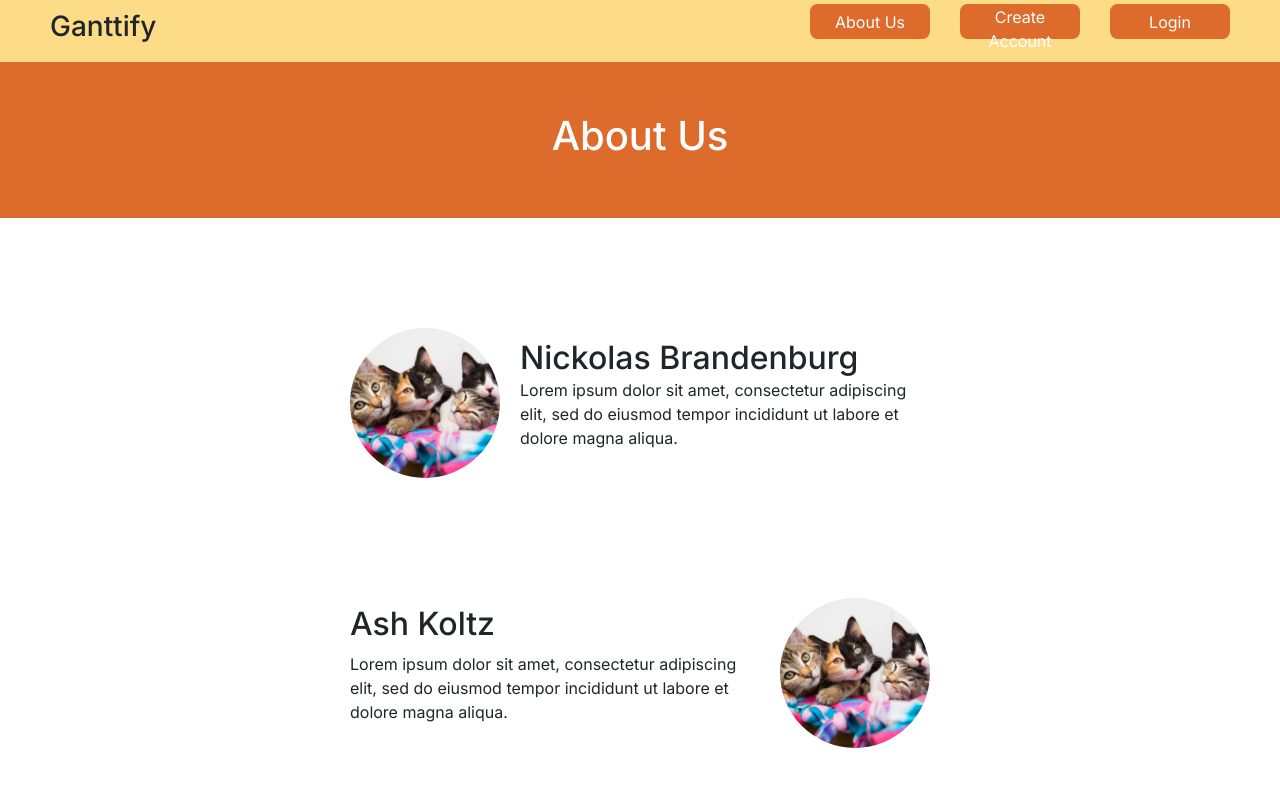
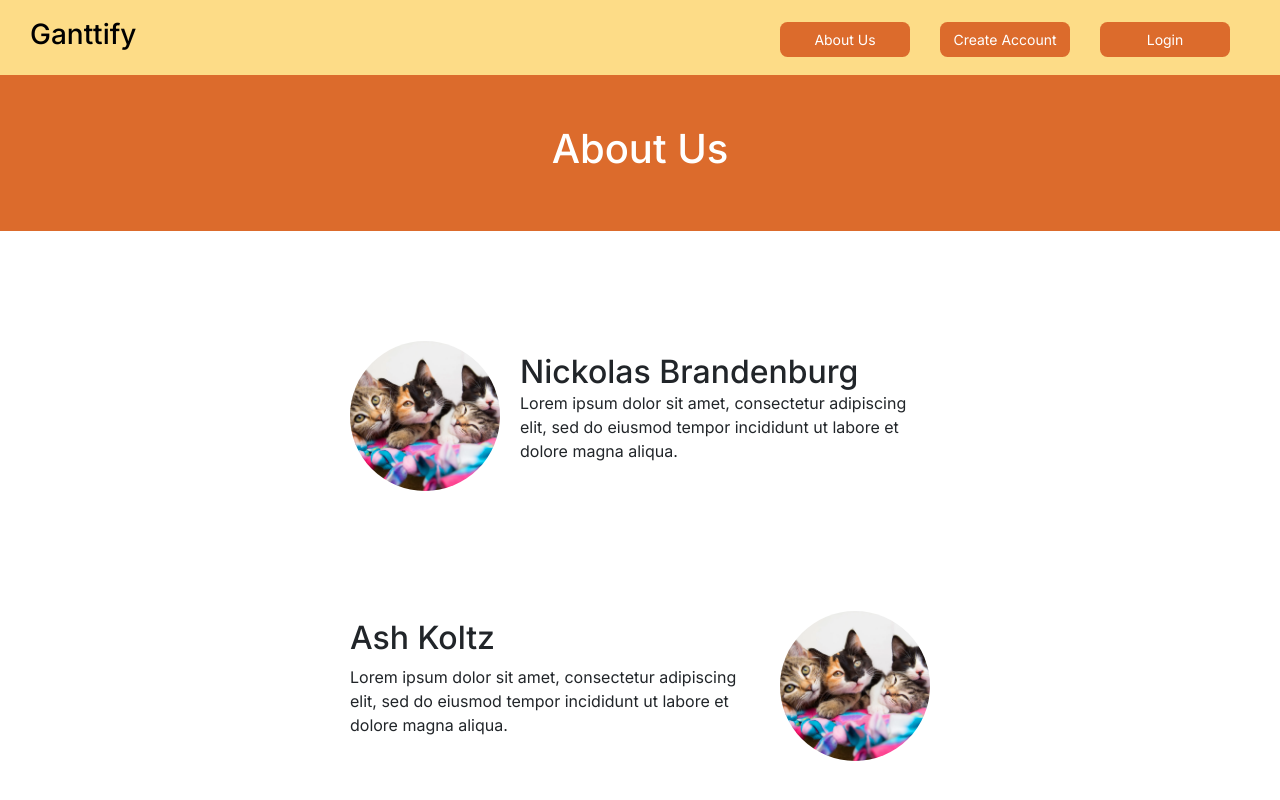
Before and after one commit to 45DegreeAngl/not_so_small_project-COP4331, a React (Create React App) app in the folder frontend/: page /about-us in a window 1280 px wide. Shown: the top 800 px of the page. Built offline with nearby package versions, Linux system fonts and the light colour scheme.

Commit message:
starting to work on dashboard page

```diff
--- /dev/null
+++ b/frontend/src/components/Dashboard.css
@@ -0,0 +1,10 @@
+body{
+    font-family: "Inter", sans-serif;
+    margin: 0;
+    padding: 0;
+}
+.topDiv {
+    background-color: #DC6B2C;
+    color: white;
+    text-align: center;
+}
--- /dev/null
+++ b/frontend/src/components/Dashboard.js
@@ -0,0 +1,22 @@
+import React, { useState } from 'react';
+import { Link } from "react-router-dom";
+import './Dashboard.css';
+const app_name = 'ganttify-5b581a9c8167';
+
+function buildPath(route) {
+    if (process.env.NODE_ENV === 'production') {
+      return 'https://' + app_name + '.herokuapp.com/' + route;
+    } else {
+      return 'http://localhost:5000/' + route;
+    }
+}
+
+function Dashboard(){
+    return (
+        <div class ="container">
+            Hey
+        </div>
+    );
+}
+
+export default Dashboard;
--- /dev/null
+++ b/frontend/src/components/DashboardNavBar.css
@@ -0,0 +1,30 @@
+body{
+    font-family: "Inter", sans-serif;
+    margin: 0;
+    padding: 0;
+}
+.navBarBody {
+    background-color: #DC6B2C;
+    height:100% !important;
+    width:11% !important;
+    float:left;
+    text-align: left;
+    padding-bottom: 100%;
+}
+.navBtn {
+    justify-content: left;
+    background-color: white !important;
+    color: white !important;
+    text-align: left !important;
+    width: 95% !important;
+    height: 8px;
+    margin-top:20px;
+}
+.topNavBtn{
+    margin-top: 30px !important;
+}
+.navBtnText{
+    color:black;
+    font-size: 16px;
+    text-align: left !important;
+}
--- /dev/null
+++ b/frontend/src/components/DashboardNavBar.js
@@ -0,0 +1,18 @@
+import {Link } from "react-router-dom";
+import "./DashboardNavBar.css"
+
+const app_name = 'ganttify-5b581a9c8167'
+
+function DasboardNavBar()
+{
+    return(
+        <div class = "container navBarBody">
+                <button id ="User Dashboard" class = "btn navBtn topNavBtn"><span class = "navBtnText">User Dashboard</span></button>
+                <button id ="Create Project" class ="btn navBtn"><span class = "navBtnText">Create Project</span></button>
+                <button id ="Recently Deleted" class ="btn navBtn"><span class = "navBtnText">Recently Deleted</span></button>
+        </div>
+    );
+
+}
+
+export default DasboardNavBar;
--- a/frontend/src/components/Login.css
+++ b/frontend/src/components/Login.css
@@ -1,3 +1,45 @@
+body{
+    font-family: "Inter", sans-serif;
+    margin: 0;
+    padding: 0;
+}
+.topDiv {
+    background-color: #DC6B2C;
+    color: white;
+    text-align: center;
+    padding: 50px 0;
+}
+.bottomDiv{
+    padding-top:30px;
+    justify-content: center;
+    align-items: center;
+    width:700px !important;
+}
+.formItem{
+    padding:0 20px;
+}
+.formItem:valid{
+    border-color: green;
+}
+.formItem:invalid{
+    border-color:red;
+}
+.formDescription{
+    font-style: italic;
+    font-size:16px;
+    text-align: center;
+}
+.buttonDiv{
+    padding-top:10px;
+}
+.submitButton{
+    background-color: #DC6B2C;
+    color: white;
+    text-align: center;
+    padding:15px 30px;
+    border-radius: 5px;
+    border:none;
+}
 .forgot-password-link {
     display: block;
     margin-top: 1rem;
--- a/frontend/src/components/Login.js
+++ b/frontend/src/components/Login.js
@@ -3,9 +3,6 @@ import { Link } from "react-router-dom";
 import './Login.css';
 const app_name = 'ganttify-5b581a9c8167';
 
-const baseStyle = {
-  textAlign: "center"
-};
 
 
 function buildPath(route) {
@@ -51,7 +48,7 @@ function Login() {
         localStorage.setItem('user_data', JSON.stringify(user));
 
         setMessage('');
-        window.location.href = '/cards';
+        window.location.href = '/dashboard';
       }
     } catch (e) {
       alert(e.toString());
--- a/frontend/src/components/NavBar.css
+++ b/frontend/src/components/NavBar.css
@@ -1,5 +1,46 @@
 /*NavBar.css*/
+body{
+    font-family: "Inter", sans-serif;
+    margin: 0;
+    padding: 0;
+}
 .base{
+    width:100%;
     background-color: #FDDC87;
+    height:75px;
+    padding-top: 17.5px;
+    padding-left: 30px;
+}
+.pageTitle{
     color: black;
+    font:bold;
+    text-decoration: none;
 }
+.pageTitle:hover{
+    text-decoration: underline;
+}
+.accountSettingsLink{
+    color: black;
+    font:bold;
+    text-decoration: none;
+    float:right;
+}
+.accountSettingsLink:hover{
+    text-decoration: underline;
+}
+.linkBtn {
+    border:none;
+    text-justify:center;
+    position:relative;
+    right:20px !important;
+    bottom:47.5px !important;
+    float:right;
+    width:130px !important;
+    height:35px !important;
+    background-color:#DC6B2C;
+    color:#ffffff;
+    margin-right:30px !important;
+    cursor:pointer;
+    border-radius:7.5px !important;
+    font-size: 14px !important;
+}
--- a/frontend/src/components/NavBar.js
+++ b/frontend/src/components/NavBar.js
@@ -1,47 +1,36 @@
 import {Link } from "react-router-dom";
+import "./NavBar.css"
 
 const app_name = 'ganttify-5b581a9c8167'
-const baseStyle ={
-    backgroundColor:"#FDDC87",
-    paddingLeft:"50px",
-    paddingTop:"10px",
-    paddingBottom:"10px"
-}
-const buttonStyle ={
-    border:"none",
-    textJustify:"center",
-    position:"relative",
-    right:"20px",
-    bottom:"47.5px",
-    float:"right",
-    width:"120px",
-    height:"35px",
-    backgroundColor:"#DC6B2C",
-    color:"#ffffff",
-    marginRight:"30px",
-    cursor:"pointer",
-    borderRadius:"7.5px"
-}
 
 function NavBar(props)
 {
     if(props.layout == 0){
         return(
-            <div id="navBarDiv" style={baseStyle}>
+            <div id="navBarDiv" class = "base">
                 <h3 id="appTitle">{props.pageTitle}</h3>
             </div>
         );
     }
     else if(props.layout == 1){
         return(
-            <div id="navBarDiv" style={baseStyle}>
-                <h3 id="appTitle">{props.pageTitle}</h3>
-                <Link to="/login"><button id = "login"  style = {buttonStyle} >Login</button></Link>
-                <Link to="/register"><button id = "creatAccount"  style = {buttonStyle} >Create Account</button></Link>
-                <Link to="/about-us"> <button id = "about" style={buttonStyle}>About Us</button></Link>
+            <div id="navBarDiv" class="base">
+                <h3 id="appTitle"><Link to="/" class="pageTitle">{props.pageTitle}</Link></h3>
+                <Link to="/login"><button id = "login"  class = "btn linkBtn" >Login</button></Link>
+                <Link to="/register"><button id = "creatAccount"  class = "btn linkBtn" >Create Account</button></Link>
+                <Link to="/about-us"> <button id = "about" class = "btn linkBtn">About Us</button></Link>
 
             </div>
         );
+    }
+    else if(props.layout == 2){
+        return(
+            <div id="navBarDiv" class="base">
+                <h3 id="dashboardTitle"><Link to="/dashboard" class="pageTitle">{props.pageTitle}</Link></h3>
+                <Link to="/" class="pageTitle"><button id = "about" class = "btn linkBtn">Sign Out</button></Link>
+                <h5 id="accountSettings" ><Link to="/accountSettings" class="accountSettingsLink">Account Settings</Link></h5>
+            </div>
+        )
     }
 
 }
--- a/frontend/src/components/login.css
+++ b/frontend/src/components/login.css
@@ -0,0 +1,49 @@
+body{
+    font-family: "Inter", sans-serif;
+    margin: 0;
+    padding: 0;
+}
+.topDiv {
+    background-color: #DC6B2C;
+    color: white;
+    text-align: center;
+    padding: 50px 0;
+}
+.bottomDiv{
+    padding-top:30px;
+    justify-content: center;
+    align-items: center;
+    width:700px !important;
+}
+.formItem{
+    padding:0 20px;
+}
+.formItem:valid{
+    border-color: green;
+}
+.formItem:invalid{
+    border-color:red;
+}
+.formDescription{
+    font-style: italic;
+    font-size:16px;
+    text-align: center;
+}
+.buttonDiv{
+    padding-top:10px;
+}
+.submitButton{
+    background-color: #DC6B2C;
+    color: white;
+    text-align: center;
+    padding:15px 30px;
+    border-radius: 5px;
+    border:none;
+}
+.formMessage{
+    padding-top:15px;
+    font-style: italic;
+    font-size:18px;
+    text-align: center;
+    color:red;
+}
--- /dev/null
+++ b/frontend/src/pages/DashboardPage.js
@@ -0,0 +1,19 @@
+import React from 'react';
+
+import NavBar from '../components/NavBar';
+import Dashboard from '../components/Dashboard';
+import DashboardNavBar from '../components/DashboardNavBar';
+
+const DashboardPage = () =>
+{
+
+    return(
+      <div>
+        <NavBar pageTitle ="Dashboard" layout={2}/>
+        <DashboardNavBar/>
+        <Dashboard/>
+      </div>
+    );
+};
+
+export default DashboardPage;
```
